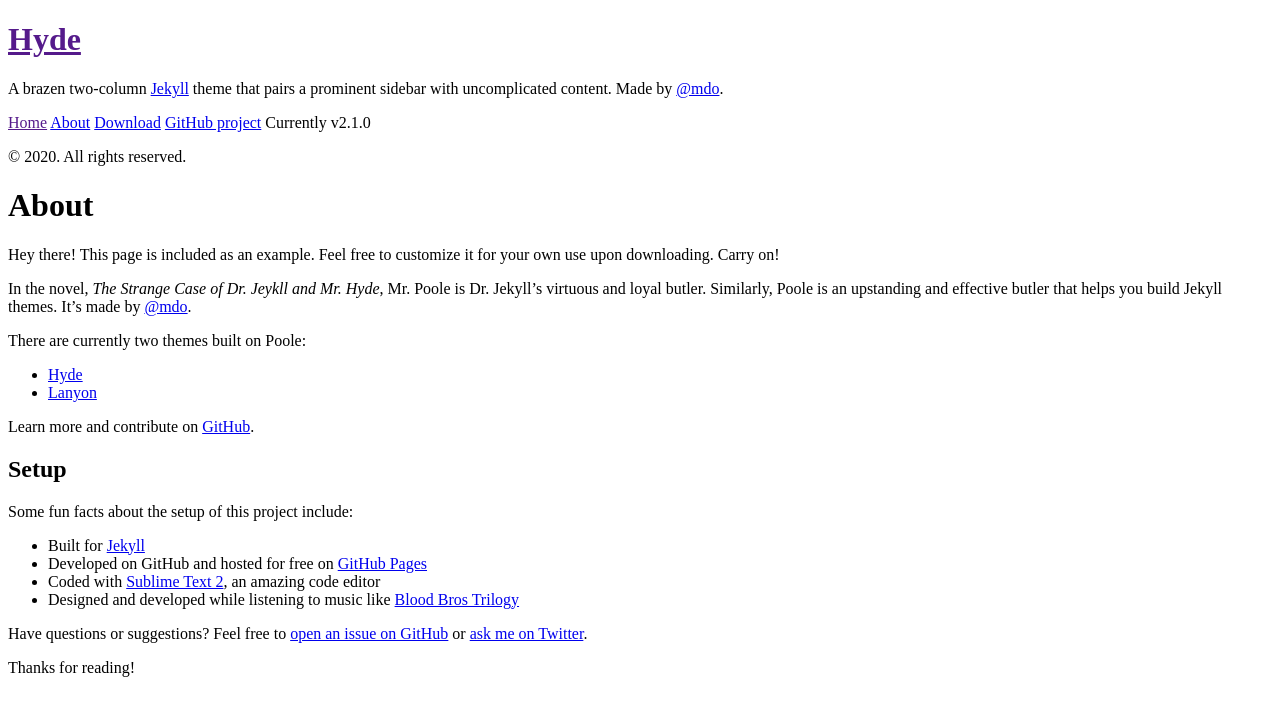
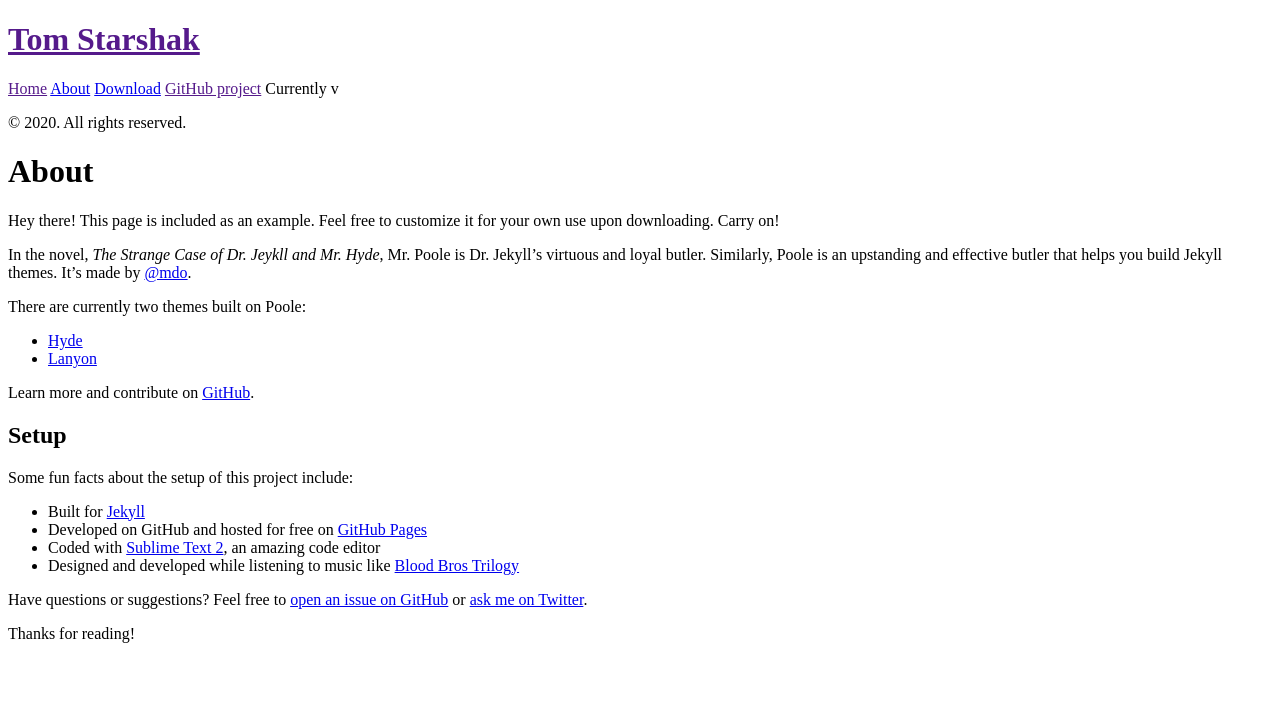
Before and after one commit to TomStarshak/TomStarshak.github.io, a Jekyll site: the page built from about.md, in a window 1280 px wide. Shown: the top 716 px of the page. Built offline with Jekyll 4.4.1, drawn with Linux system fonts in a browser that asks for light colours; Markdown is read by kramdown in place of the engine named in the settings.

Commit message:
changed title

```diff
--- a/_config.yml
+++ b/_config.yml
@@ -7,20 +7,20 @@ permalink:        pretty
 
 
 # Setup
-title:            Hyde
-tagline:          'A Jekyll theme'
-description:      'A brazen two-column <a href="http://jekyllrb.com" target="_blank">Jekyll</a> theme that pairs a prominent sidebar with uncomplicated content. Made by <a href="https://twitter.com/mdo" target="_blank">@mdo</a>.'
-url:              http://hyde.getpoole.com
-baseurl:          /
+title:            Tom Starshak
+tagline:          'A Personal Page'
+# #description:      'A brazen two-column <a href="http://jekyllrb.com" target="_blank">Jekyll</a> theme that pairs a prominent sidebar with uncomplicated content. Made by <a href="https://twitter.com/mdo" target="_blank">@mdo</a>.'
+# #url:              http://hyde.getpoole.com
+# #baseurl:          /
 
-author:
-  name:           'Mark Otto'
-  url:            https://twitter.com/mdo
+# author:
+  # name:           'Mark Otto'
+  # url:            https://twitter.com/mdo
 
-paginate:         5
+# paginate:         5
 
-# Custom vars
-version:          2.1.0
+# # Custom vars
+# version:          2.1.0
 
-github:
-  repo:           https://github.com/poole/hyde
+# github:
+  # repo:           https://github.com/poole/hyde
```
